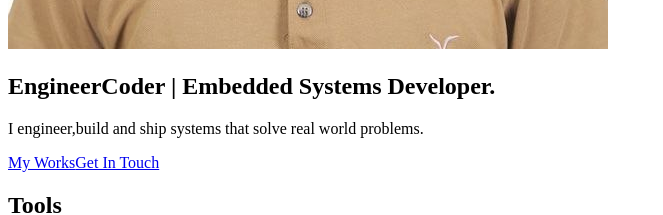
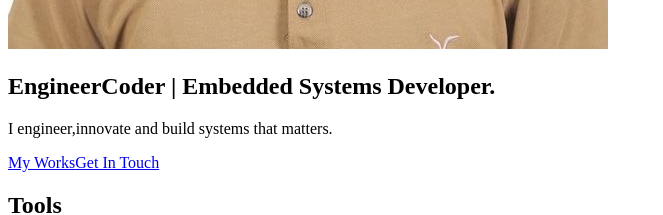
Before and after one commit to Henok0728/Henok0728.github.io, a React (Vite) app: page / in a window 1280 px wide. Shown: the part 2460-2675 px from the top of the page, without its empty margins (0-663 px from the left). Built offline with nearby package versions, Linux system fonts and the light colour scheme; the HTML template or start-up script is replaced by a standard one; a web font is replaced by a local one.

Commit message:
feat: changed hero

```diff
--- a/src/components/Hero.jsx
+++ b/src/components/Hero.jsx
@@ -65,7 +65,7 @@ export default function Hero() {
             EngineerCoder |<span className="accent-text">{roleText}</span>
             {showDot && '.'}
           </h2>
-          <p className="bio">I engineer,build and ship systems that solve real world problems.<br/>
+          <p className="bio">I engineer,innovate and build systems that matters.<br/>
           </p>
           <div className="hero-actions">
             <a href="#projects" className="btn primary-btn">
```
